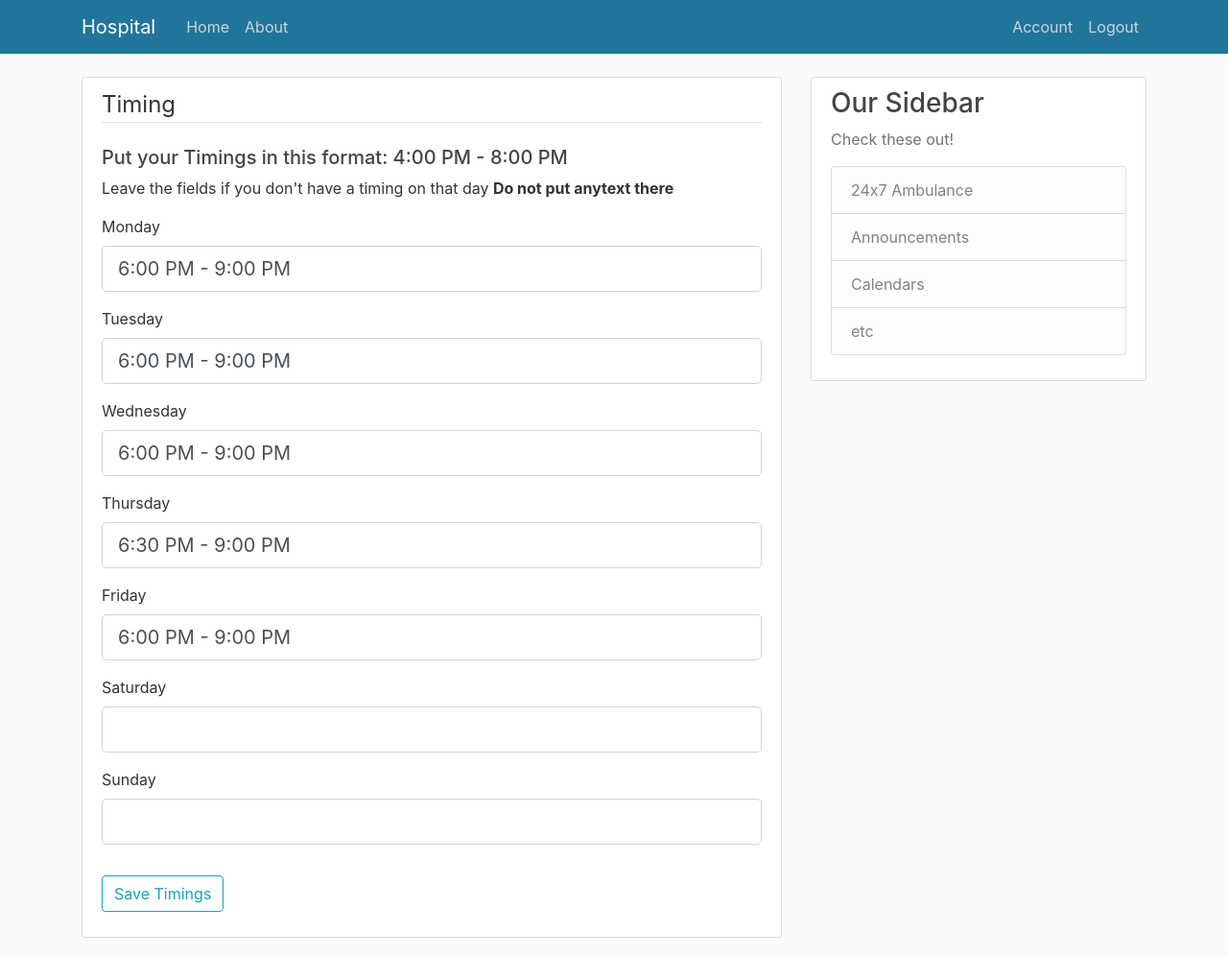
After one commit to Soumyajit-Dey-660/Online-clinic, a Flask app: page /timing/1 in a window 1280 px wide. The commit adds this page. Shown: the whole page at 96% size. Run offline with Flask 2, Linux system fonts and the light colour scheme; a user stored in the database is signed in; data comes from the database, SQL or seed files in the repository; both versions use the stored data as it was after the commit; some libraries are stand-ins or nearby versions.

Commit message:
Updated successfully on 11-05-2020

```diff
--- a/hospital/forms.py
+++ b/hospital/forms.py
@@ -14,6 +14,8 @@ doctor_list = []
 docs = Doctor.query.all()
 for doc in docs:
     doctor_list.append((doc.username, doc.username))
+
+
 
 class RegistrationForm(FlaskForm):
     yes_doctor = BooleanField('Yes')
@@ -125,3 +127,13 @@ class AppointmentForm(FlaskForm):
     doctor = SelectField(u'Doctor', choices=doctor_list)
     date = DateField('Date',format='%Y-%m-%d')
     submit = SubmitField('Book Appointment')
+
+class TimingForm(FlaskForm):
+    monday = StringField('Monday')
+    tuesday = StringField('Tuesday')
+    wednesday = StringField('Wednesday')
+    thursday = StringField('Thursday')
+    friday = StringField('Friday')
+    saturday = StringField('Saturday')
+    sunday = StringField('Sunday')
+    submit = SubmitField('Save Timings')
--- a/hospital/routes.py
+++ b/hospital/routes.py
@@ -4,8 +4,8 @@ from PIL import Image
 from datetime import date
 from flask import render_template, url_for, flash, redirect, request, abort
 from hospital import app, db, bcrypt, mail
-from hospital.models import User, Doctor, Appointment
-from hospital.forms import (AppointmentForm, RegistrationForm, UserRegistrationForm, DoctorRegistrationForm,
+from hospital.models import User, Doctor, Appointment, Timing, Eprescription
+from hospital.forms import (AppointmentForm, RegistrationForm, UserRegistrationForm, DoctorRegistrationForm, TimingForm,
                               LoginForm, UpdateAccountForm, RequestResetForm, ResetPasswordForm, specialist_choices, doctor_list)
 from flask_login import login_user, current_user, logout_user, login_required
 from flask_mail import Message
@@ -78,7 +78,8 @@ def doctor_register():
         count += 1
         user = Doctor(id=count, username=form.username.data, email=form.email.data, password=hashed_password,
                                 consultation_fee=form.consultation_fee.data, location=form.location.data, specialist=dict(specialist_choices).get(form.specialist.data))
-        print(f'IN Doctor - COUNT = {count}')
+        doc_timing = Timing(id=count)
+        db.session.add(doc_timing)
         db.session.add(user)
         db.session.commit()
         flash('Your account has been created! You are now able to log in', 'success')
@@ -263,7 +264,7 @@ def appointment_history(username):
     print(f'User is {user}')
     appointments = Appointment.query.filter_by(user=user)\
         .order_by(Appointment.booked_on.desc())\
-        .paginate(page=page, per_page=5)
+        .paginate(page=page, per_page=10)
     return render_template("booked_appointments.html", title="Appointment-History", appointments=appointments, user=user)
 
 
@@ -275,3 +276,29 @@ def doc_appointment_history(username):
         .order_by(Appointment.booked_on.desc())\
         .paginate(page=page, per_page=5)
     return render_template('doc_booked_appointments.html', title="Appointment-history", appointments_with=appointments_with, doctor=doctor)
+
+@app.route("/timing/<string:doctor_name>", methods=['GET', 'POST'])
+def timing(doctor_name):
+    form = TimingForm()
+    if form.validate_on_submit():
+        timing = Timing.query.get(current_user.id)
+        timing.monday = form.monday.data
+        timing.tuesday = form.tuesday.data
+        timing.wednesday = form.wednesday.data
+        timing.thursday = form.thursday.data
+        timing.friday = form.friday.data
+        timing.saturday = form.saturday.data
+        timing.sunday = form.sunday.data
+        db.session.commit()
+        flash('Your timings has been updated successfully', 'success')
+        return redirect(url_for('timing', doctor_name=current_user.username))
+    elif request.method == 'GET':
+        timing = Timing.query.get(current_user.id)
+        form.monday.data = timing.monday
+        form.tuesday.data = timing.tuesday
+        form.wednesday.data = timing.wednesday
+        form.thursday.data = timing.thursday
+        form.friday.data = timing.friday
+        form.saturday.data = timing.saturday
+        form.sunday.data = timing.sunday
+    return render_template('timing.html', title='Update your timings', doctor_name=current_user.username, form=form)
--- /dev/null
+++ b/hospital/templates/timing.html
@@ -0,0 +1,107 @@
+{% extends "layout.html" %}
+{% block content %}
+    <div class="content-section">
+        <form method="POST" action="">
+            {{ form.hidden_tag() }}
+            <fieldset class="form-group">
+                <legend class="border-bottom mb-4">Timing</legend>
+                <h5>Put your Timings in this format: 4:00 PM - 8:00 PM</h5>
+                <p>Leave the fields if you don't have a timing on that day <b>Do not put anytext there</b></p>
+                <div class="form-group">
+                    {{ form.monday.label(class="form-control-label") }}
+                    {% if form.monday.errors %}
+                        {{ form.monday(class="form-control form-control-lg is-invalid") }}
+                        <div class="invalid-feedback">
+                            {% for error in form.monday.errors %}
+                                <span>{{ error }}</span>
+                            {% endfor %}
+                        </div>
+                    {% else %}
+                        {{ form.monday(class="form-control form-control-lg") }}
+                    {% endif %}
+                </div>
+                <div class="form-group">
+                    {{ form.tuesday.label(class="form-control-label") }}
+                    {% if form.tuesday.errors %}
+                        {{ form.tuesday(class="form-control form-control-lg is-invalid") }}
+                        <div class="invalid-feedback">
+                            {% for error in form.tuesday.errors %}
+                                <span>{{ error }}</span>
+                            {% endfor %}
+                        </div>
+                    {% else %}
+                        {{ form.tuesday(class="form-control form-control-lg") }}
+                    {% endif %}
+                </div>
+                <div class="form-group">
+                    {{ form.wednesday.label(class="form-control-label") }}
+                    {% if form.wednesday.errors %}
+                        {{ form.wednesday(class="form-control form-control-lg is-invalid") }}
+                        <div class="invalid-feedback">
+                            {% for error in form.wednesday.errors %}
+                                <span>{{ error }}</span>
+                            {% endfor %}
+                        </div>
+                    {% else %}
+                        {{ form.wednesday(class="form-control form-control-lg") }}
+                    {% endif %}
+                </div>
+                <div class="form-group">
+                    {{ form.thursday.label(class="form-control-label") }}
+                    {% if form.thursday.errors %}
+                        {{ form.thursday(class="form-control form-control-lg is-invalid") }}
+                        <div class="invalid-feedback">
+                            {% for error in form.thursday.errors %}
+                                <span>{{ error }}</span>
+                            {% endfor %}
+                        </div>
+                    {% else %}
+                        {{ form.thursday(class="form-control form-control-lg") }}
+                    {% endif %}
+                </div>
+                <div class="form-group">
+                    {{ form.friday.label(class="form-control-label") }}
+                    {% if form.friday.errors %}
+                        {{ form.friday(class="form-control form-control-lg is-invalid") }}
+                        <div class="invalid-feedback">
+                            {% for error in form.friday.errors %}
+                                <span>{{ error }}</span>
+                            {% endfor %}
+                        </div>
+                    {% else %}
+                        {{ form.friday(class="form-control form-control-lg") }}
+                    {% endif %}
+                </div>
+                <div class="form-group">
+                    {{ form.saturday.label(class="form-control-label") }}
+                    {% if form.saturday.errors %}
+                        {{ form.saturday(class="form-control form-control-lg is-invalid") }}
+                        <div class="invalid-feedback">
+                            {% for error in form.saturday.errors %}
+                                <span>{{ error }}</span>
+                            {% endfor %}
+                        </div>
+                    {% else %}
+                        {{ form.saturday(class="form-control form-control-lg") }}
+                    {% endif %}
+                </div>
+                <div class="form-group">
+                    {{ form.sunday.label(class="form-control-label") }}
+                    {% if form.sunday.errors %}
+                        {{ form.sunday(class="form-control form-control-lg is-invalid") }}
+                        <div class="invalid-feedback">
+                            {% for error in form.sunday.errors %}
+                                <span>{{ error }}</span>
+                            {% endfor %}
+                        </div>
+                    {% else %}
+                        {{ form.sunday(class="form-control form-control-lg") }}
+                    {% endif %}
+                </div>
+            </fieldset>
+            <div class="form-group">
+                {{ form.submit(class="btn btn-outline-info") }}
+            </div>
+        </form>
+    </div>
+{% endblock content %}
```
Also changed, not shown: hospital/models.py (+17 -0 lines), hospital/templates/home.html (+10 -2 lines), hospital/site.db.
